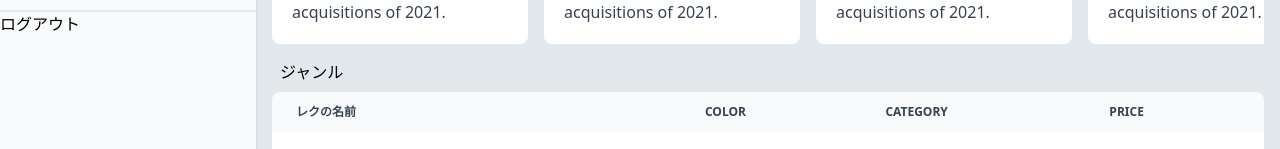
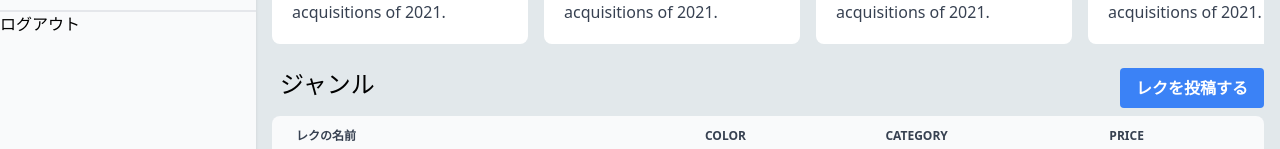
Before and after one commit to chihiros/topicpost-web, a React (Create React App) app: page /recreation in a window 1280 px wide. Shown: the part 424-573 px from the top of the page. Built offline with nearby package versions, Linux system fonts and the light colour scheme; no server answers; what tailwindcss-inner-border would draw is missing.

Commit message:
fix: ボタンの位置を修正

```diff
--- a/src/core/components/organisms/RecreationContent.tsx
+++ b/src/core/components/organisms/RecreationContent.tsx
@@ -95,10 +95,13 @@ const RecreationForm: React.FC = () => {
         </div>
       </div>
 
+      <div className='mt-6 mb-2 ml-2 text-2xl flex justify-between'>
+        ジャンル
+        <button type='button' className='bg-blue-500 hover:bg-blue-700 text-white text-base font-bold py-2 px-4 rounded'>
+          レクを投稿する
+        </button>
+      </div>
 
-      <div className='mb-2 ml-2'>
-        ジャンル
-      </div>
       <div className="relative overflow-x-auto rounded-lg">
         <table className="w-full text-sm text-left text-gray-500 dark:text-gray-400">
           <thead className="text-xs text-gray-700 uppercase bg-gray-50 dark:bg-gray-700 dark:text-gray-400">
```
